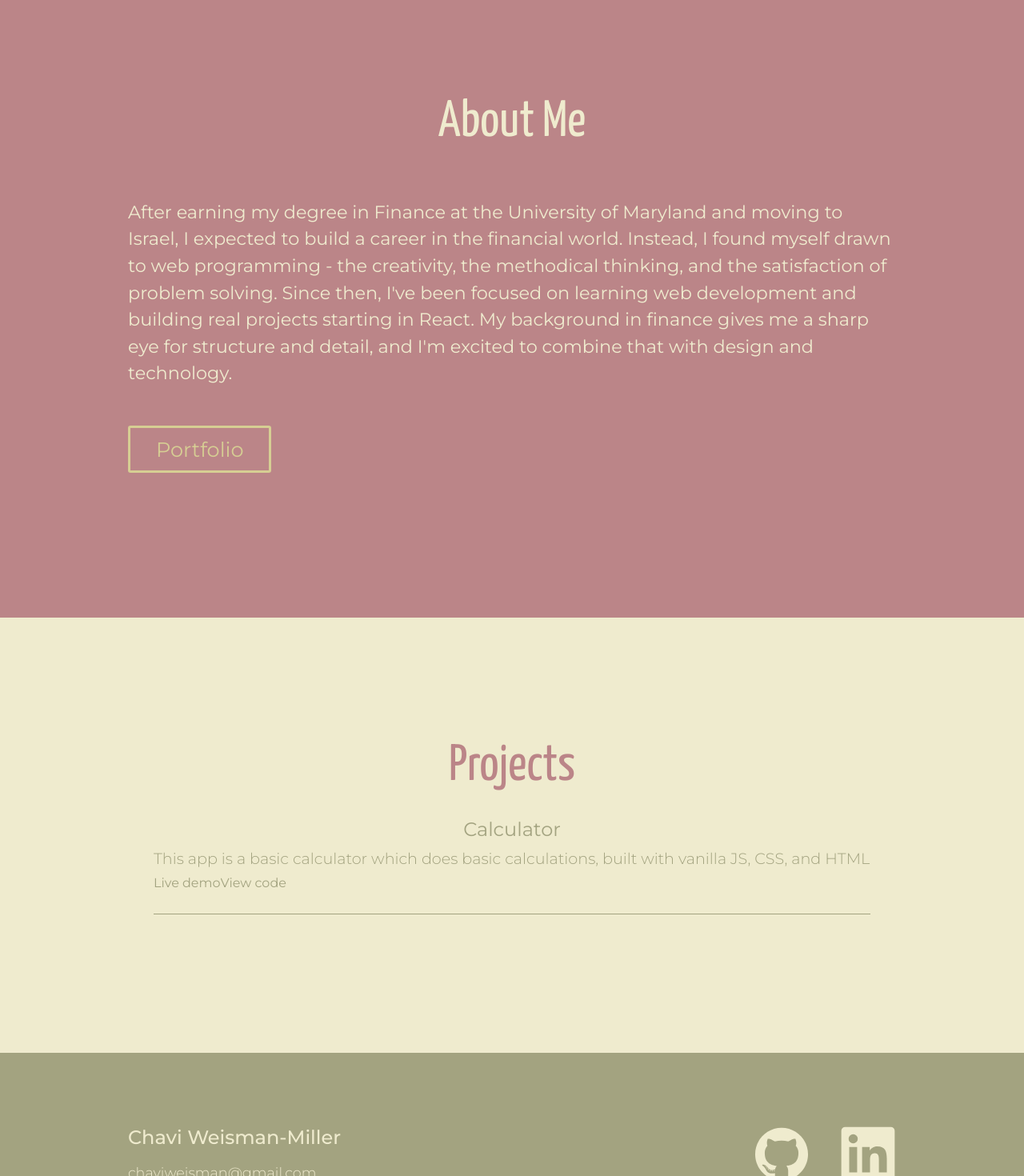
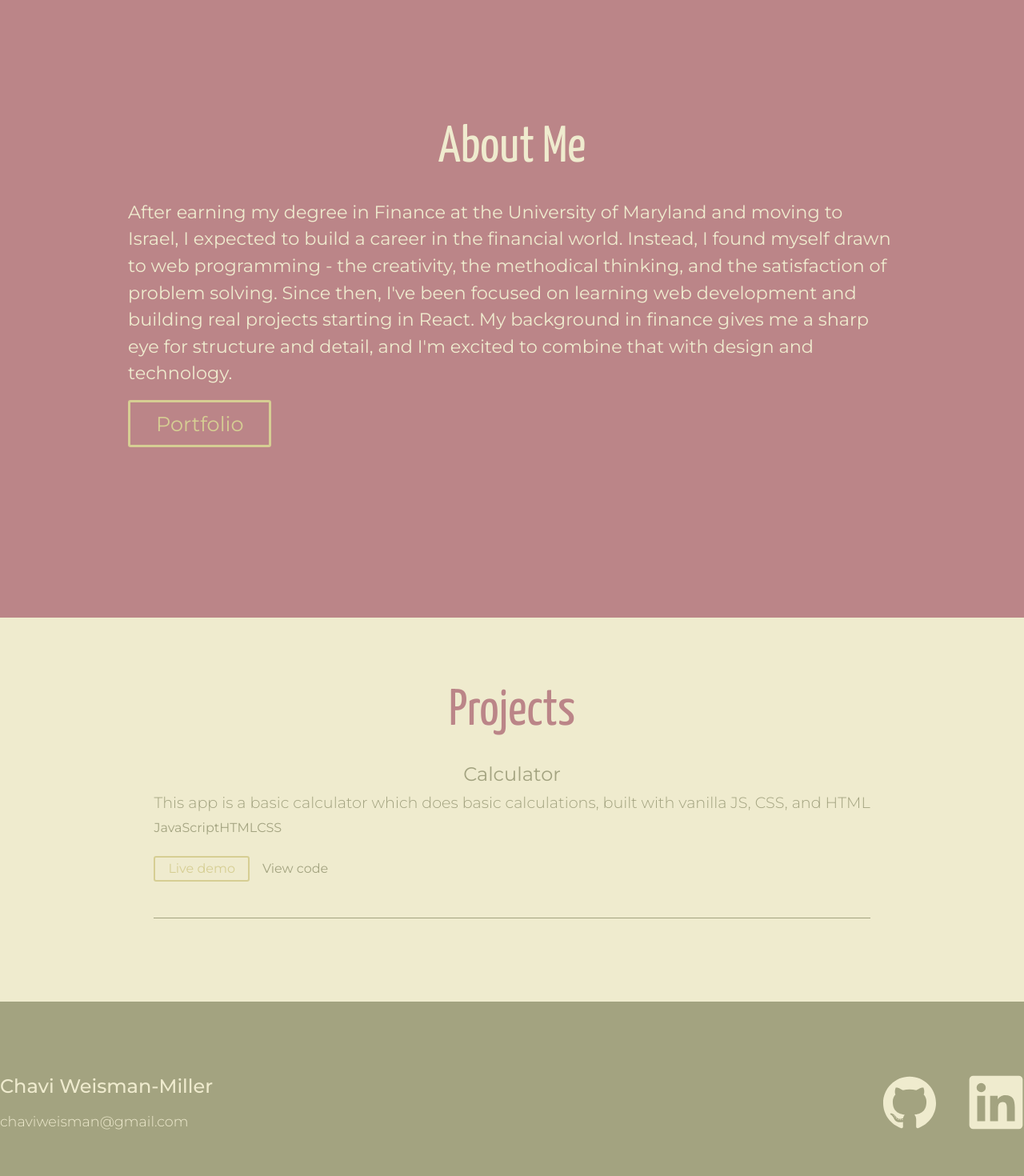
Before and after one commit to chavimiller/chavi-portfolio, a React (Vite) app: page / in a window 1280 px wide. Shown: the part 860-2330 px from the top of the page at 80% size. Built offline with nearby package versions, Linux system fonts and the light colour scheme.

Commit message:
Add to Card component

```diff
--- a/src/App.css
+++ b/src/App.css
@@ -50,12 +50,12 @@ svg {
 
 .container {
   max-width: var(--max-content-width);
-  margin: 0 10rem;
+  margin: 0 auto;
   padding: 0 var(--page-padding);
 }
 
 .section {
-  padding: 2rem 0 ;
+  padding: 2rem 0;
 }
 
 .about-section {
@@ -126,6 +126,15 @@ svg {
   border-color: var(--secondary-green);
 }
 
+.btn-3 {
+  padding: .3rem 1rem;
+  border: solid 2px;
+  font-size: 1rem;
+  margin: 1rem 0;
+  color: var(--secondary-green);
+  border-color: var(--secondary-green);
+}
+
 .projects-heading {
   color: var(--accent);
   font-family: "Yanone";
@@ -146,6 +155,8 @@ svg {
 
 .buttons-container {
   display: flex;
+  align-items: center;
+  gap: 1rem;
 }
 
 .stack-container {
@@ -170,6 +181,7 @@ svg {
   display: flex;
   flex-direction: column;
   justify-content: center;
+  align-items: center;
 }
 
 .project-section hr {
--- a/src/components/About.jsx
+++ b/src/components/About.jsx
@@ -16,18 +16,20 @@ const About = () => {
         </div>
       </div>
       <div className="section about-section">
-        <div className="about-me-title">About Me</div>
-        <div className="about-me-text">
-          After earning my degree in Finance at the University of Maryland and
-          moving to Israel, I expected to build a career in the financial world.
-          Instead, I found myself drawn to web programming - the creativity, the
-          methodical thinking, and the satisfaction of problem solving. Since
-          then, I've been focused on learning web development and building real
-          projects starting in React. My background in finance gives me a sharp
-          eye for structure and detail, and I'm excited to combine that with
-          design and technology.
+        <div className="section container">
+          <div className="about-me-title">About Me</div>
+          <div className="about-me-text">
+            After earning my degree in Finance at the University of Maryland and
+            moving to Israel, I expected to build a career in the financial
+            world. Instead, I found myself drawn to web programming - the
+            creativity, the methodical thinking, and the satisfaction of problem
+            solving. Since then, I've been focused on learning web development
+            and building real projects starting in React. My background in
+            finance gives me a sharp eye for structure and detail, and I'm
+            excited to combine that with design and technology.
+          </div>
+          <Button text={"Portfolio"} style={"btn btn-2"} />
         </div>
-        <Button text={"Portfolio"} style={"btn btn-2"} />
       </div>
     </>
   );
--- a/src/components/Card.jsx
+++ b/src/components/Card.jsx
@@ -7,8 +7,17 @@ const Card = ({ title, desc, stack, demoBtn, viewBtn }) => {
         <div className="project-title">{title}</div>
         <div className="project-desc">{desc}</div>
 
+        <div className="stack-container">
+          {stack.map((option, index) => (
+            <div className="stack-item" key={index}>
+              <div className="stack-symbol">{option.symbol}</div>
+              <div className="stack-name">{option.name}</div>
+            </div>
+          ))}
+        </div>
+
         <div className="buttons-container">
-          <Button text={"Live demo"} onClick={demoBtn} />
+          <Button text={"Live demo"} onClick={demoBtn} style={"btn btn-3"} />
           <Button text={"View code"} onClick={viewBtn} />
         </div>
         <hr />
@@ -18,16 +27,3 @@ const Card = ({ title, desc, stack, demoBtn, viewBtn }) => {
 };
 
 export default Card;
-
-/*
-
-{<div className="stack-container">
-        {stack.map((option, index) => (
-          <>
-            <div className="stack-symbol">{option.symbol}</div>
-            <div className="stack-name">{option.name}</div>
-          </>
-        ))}
-      </div>}
-
-*/
--- a/src/components/Projects.jsx
+++ b/src/components/Projects.jsx
@@ -6,15 +6,19 @@ const Projects = () => {
       key: 1,
       title: "Calculator",
       desc: "This app is a basic calculator which does basic calculations, built with vanilla JS, CSS, and HTML",
-      stack: ["JavaScript", "HTML", "CSS"],
+      stack: [
+        { name: "JavaScript", symbol: "" },
+        { name: "HTML", symbol: "" },
+        { name: "CSS", symbol: "" },
+      ],
       demoLink: "errorPage",
       codeLink: "errorPage",
     },
   ];
   return (
     <>
-      <div className="container">
-        <div className="section project-section">
+      <div className="project-section">
+        <div className="section container">
           <div className="projects-heading">Projects</div>
           {projectList.map((project) => (
             <Card
```
